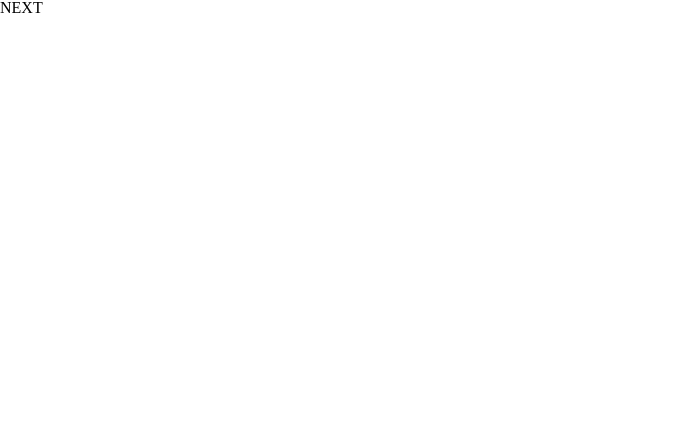
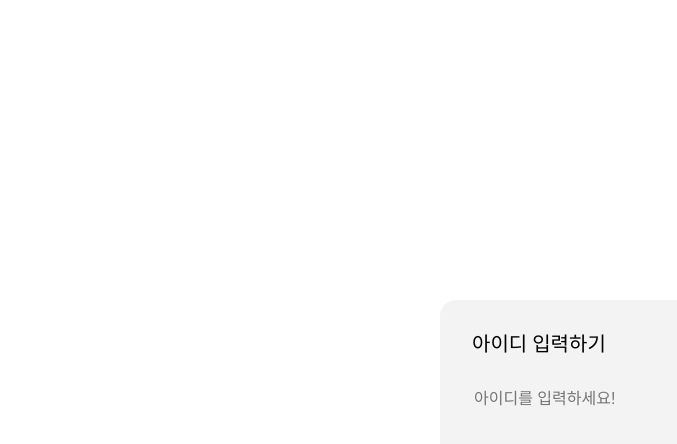
Before and after one commit to juno7803/SOPT-28th-WEB, a Next.js app in the folder 3rd_seminar/github-finder/: page / in a window 1280 px wide. Shown: the top 444 px of the page, without its empty margins (0-677 px from the left). Built offline with nearby package versions, Linux system fonts and the light colour scheme.

Commit message:
feat: 기본과제 구현 완료 - styled-components 를 이용한 styling - swr을 통한 data fetching - router를 통한 페이지 이동

```diff
--- a/3rd_seminar/github-finder/components/SearchBar.tsx
+++ b/3rd_seminar/github-finder/components/SearchBar.tsx
@@ -1,26 +1,70 @@
 import React, { useState } from "react";
+import { useRouter } from "next/router";
+import styled from "styled-components";
 
 const SearchBar = () => {
-  const [userName, setUserName] = useState("");
+  const [userId, setUserId] = useState("");
+  const router = useRouter();
+
   const handleChange = (e: React.ChangeEvent<HTMLInputElement>) => {
     e.preventDefault();
-    setUserName(e.target.value);
+    setUserId(e.target.value);
   };
 
   const handleSubmit = (e: React.FormEvent<HTMLFormElement>) => {
     e.preventDefault();
+    router.push({
+      pathname: "result",
+      query: { userId },
+    });
   };
 
   return (
-    <form onSubmit={handleSubmit}>
-      <input
-        type="text"
-        value={userName}
-        onChange={handleChange}
-        placeholder="아이디를 입력하세요!"
-      />
-    </form>
+    <Container>
+      <Wrapper>
+        <div>아이디 입력하기</div>
+        <Form onSubmit={handleSubmit}>
+          <input
+            type="text"
+            value={userId}
+            onChange={handleChange}
+            placeholder="아이디를 입력하세요!"
+          />
+        </Form>
+      </Wrapper>
+    </Container>
   );
 };
 
 export default SearchBar;
+
+const Container = styled.div`
+  width: 100vw;
+  height: 100vh;
+  display: flex;
+  justify-content: center;
+  align-items: center;
+`;
+
+const Wrapper = styled.div`
+  width: 40rem;
+  height: 20rem;
+  font-size: 2rem;
+  font-weight: 500;
+  background-color: ${({ theme }) => theme.color.gray_2};
+  border-radius: 1.6rem;
+  padding: 3.4rem 3.2rem;
+`;
+
+const Form = styled.form`
+  margin-top: 2rem;
+  width: 10rem;
+  input {
+    width: 20rem;
+    height: 5rem;
+    font-size: 1.6rem;
+    ::placeholder {
+      font-size: 1.6rem;
+    }
+  }
+`;
--- a/3rd_seminar/github-finder/components/result/UserCard.tsx
+++ b/3rd_seminar/github-finder/components/result/UserCard.tsx
@@ -1,20 +1,127 @@
 import { IUserData } from "../../types";
+import { client } from "../../lib/api";
+import { AxiosResponse, AxiosError } from "axios";
+import { useRouter } from "next/router";
+import styled from "styled-components";
+import useSWR from "swr";
 
-interface IUserCardProps {
-  userData: IUserData;
+interface IUserCardData {
+  data?: AxiosResponse<IUserData>;
+  error?: AxiosError;
 }
 
-const UserCard = ({ userData }: IUserCardProps) => {
+const UserCard = () => {
+  const router = useRouter();
+  // Todo: getStaticProps로도 해보기
+  const { data, error }: IUserCardData = useSWR(
+    `/${router.query.userId}`,
+    (url: string) => client.get(url)
+  );
+
+  const handleClickButton = () => {
+    // route to home
+    router.push("/");
+  };
+
+  if (!data) {
+    <div>Loading ...</div>;
+  }
+
+  if (error) {
+    <div>Error!</div>;
+  }
+
   return (
-    <>
-      {userData && (
-        <>
-          <h2>{userData.bio}</h2>
-          <img src={userData.avatar_url} />
-        </>
-      )}
-    </>
+    <Container>
+      <Wrapper>
+        <Header>
+          <div className="card__title">{data?.data.name}</div>
+          <div className="card__button" onClick={handleClickButton}>
+            닫기
+          </div>
+        </Header>
+        <Content>
+          <img className="card__img" src={data?.data.avatar_url} />
+          <div className="card__desc">
+            <div className="card__desc bio">BIO : {data?.data.bio}</div>
+            <div className="card__desc blog">BLOG : {data?.data.blog}</div>
+            <div className="card__desc followers">
+              FOLLOWERS : {data?.data.followers}
+            </div>
+            <div className="card__desc following">
+              FOLLOWING : {data?.data.following}
+            </div>
+          </div>
+        </Content>
+      </Wrapper>
+    </Container>
   );
 };
 
 export default UserCard;
+
+const Container = styled.div`
+  width: 100vw;
+  height: 100vh;
+  display: flex;
+  justify-content: center;
+  align-items: center;
+`;
+
+const Wrapper = styled.div`
+  width: 50rem;
+  height: 66rem;
+  padding: 3rem 3rem;
+  background-color: #f3f3f3;
+  border-radius: 1.6rem;
+`;
+
+const Header = styled.div`
+  display: flex;
+  justify-content: space-between;
+  align-items: center;
+  .card {
+    &__title {
+      font-weight: 500;
+      font-size: 2rem;
+      color: ${({ theme }) => theme.color.black_1};
+    }
+    &__button {
+      cursor: pointer;
+      display: flex;
+      justify-content: center;
+      align-items: center;
+      width: 7rem;
+      height: 4.6rem;
+      background-color: ${({ theme }) => theme.color.orange};
+      color: #ffffff;
+      border-radius: 2.6rem;
+      font-size: 1.6rem;
+      font-weight: 500;
+    }
+  }
+`;
+
+const Content = styled.div`
+  display: flex;
+  justify-content: center;
+  flex-direction: column;
+  align-items: center;
+  width: 100%;
+  .card {
+    &__img {
+      display: flex;
+      justify-content: center;
+      margin-top: 4rem;
+      border-radius: 1rem;
+      width: 40rem;
+      height: 40rem;
+    }
+    &__desc {
+      margin-top: 1rem;
+      font-weight: 500;
+      font-size: 1.6rem;
+      color: ${({ theme }) => theme.color.black_1};
+    }
+  }
+`;
--- a/3rd_seminar/github-finder/package.json
+++ b/3rd_seminar/github-finder/package.json
@@ -13,12 +13,14 @@
     "react-dom": "^17.0.2",
     "styled-components": "^5.2.3",
     "styled-reset": "^4.3.4",
+    "swr": "^0.5.5",
     "typescript": "^4.1.2",
     "web-vitals": "^1.0.1"
   },
   "scripts": {
     "start": "next start",
     "build": "next build",
+    "dev": "next dev",
     "test": "next test",
     "eject": "next eject"
   },
@@ -46,6 +48,7 @@
     "@types/react": "^17.0.4",
     "@types/react-dom": "^17.0.3",
     "@types/styled-components": "^5.1.9",
+    "babel-plugin-styled-components": "^1.12.0",
     "sass": "^1.32.11"
   }
 }
--- a/3rd_seminar/github-finder/pages/index.tsx
+++ b/3rd_seminar/github-finder/pages/index.tsx
@@ -1,6 +1,12 @@
+import React from "react";
+import { SearchBar } from "../components";
+
 const Index = () => {
-  return <div>NEXT</div>;
+  return (
+    <React.Fragment>
+      <SearchBar />
+    </React.Fragment>
+  );
 };
 
 export default Index;
-// localhost: 3000
--- a/3rd_seminar/github-finder/styles/global-style.ts
+++ b/3rd_seminar/github-finder/styles/global-style.ts
@@ -3,7 +3,19 @@ import { reset } from "styled-reset";
 
 export const GlobalStyle = createGlobalStyle`
     ${reset}
-    *{
+    * {
         box-sizing: border-box;
     }
+    html {
+        font-size: 10px;
+    }
+    a {
+        color: inherit;
+        text-decoration: none;
+    }
+    input, button {
+        background-color: transparent;
+        border: none;
+        outline: none;
+    }
 `;
--- a/3rd_seminar/github-finder/styles/theme.ts
+++ b/3rd_seminar/github-finder/styles/theme.ts
@@ -1,6 +1,12 @@
 import { DefaultTheme } from "styled-components";
 
-export const theme: DefaultTheme = {};
+export const theme: DefaultTheme = {
+  color: {
+    black_1: "#363636",
+    orange: "#ff7134",
+    gray_2: "#f3f3f3",
+  },
+};
 
 const customMediaQuery = (maxWidth: number): string =>
   `@media (max-width: ${maxWidth}px)`;
```
Also changed, not shown: 3rd_seminar/github-finder/lib/api/index.ts (+0 -12 lines), 3rd_seminar/github-finder/pages/result.tsx (+2 -13 lines), 3rd_seminar/github-finder/styles/styled.d.ts (+11 -0 lines), 3rd_seminar/github-finder/.babelrc, 2 other files (tests, documents, lock files or other folders).
